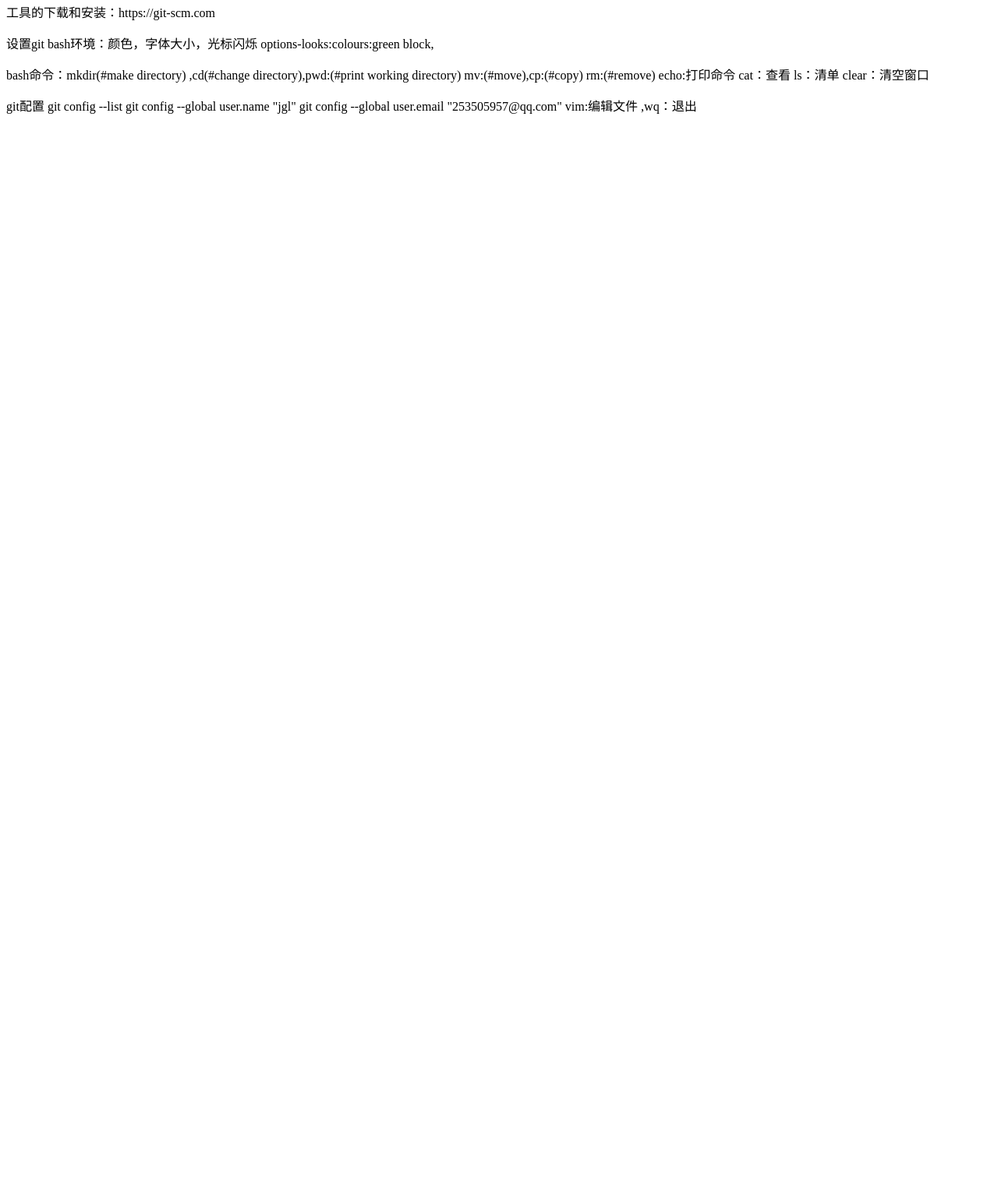
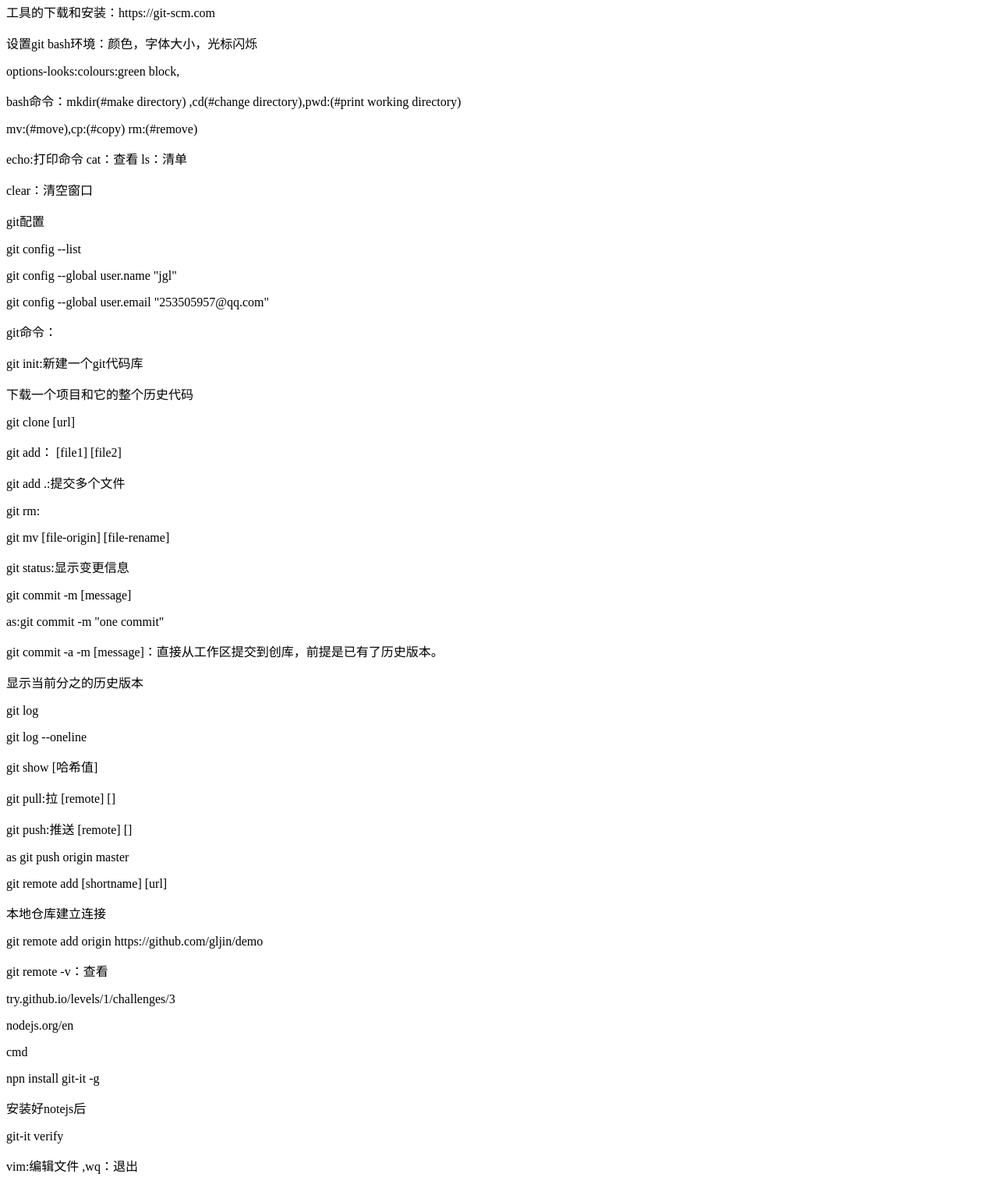
Before and after one commit to gljin/github_demo, a plain HTML site: page index.html in a window 1280 px wide. Shown: the part 287-1797 px from the top of the page at 78% size. Before the commit the page ends 800 px from the top, so only its background shows below. Drawn offline with Linux system fonts and the light colour scheme.

Commit message:
git命令

```diff
--- a/index.html
+++ b/index.html
@@ -13,20 +13,51 @@
 
     <div>
       <p>工具的下载和安装：https://git-scm.com</p>
-      设置git bash环境：颜色，字体大小，光标闪烁
-      options-looks:colours:green block,
-      <p>bash命令：mkdir(#make directory) ,cd(#change directory),pwd:(#print working directory)
-        mv:(#move),cp:(#copy) rm:(#remove)
-        echo:打印命令 cat：查看 ls：清单
-        clear：清空窗口
-      </p>
-      <p>
-      git配置
-        git config --list
-        git config --global  user.name "jgl"
-        git config --global user.email "253505957@qq.com"
+     <p> 设置git bash环境：颜色，字体大小，光标闪烁</p>
+      <p>options-looks:colours:green block,</p>
+      <p>bash命令：mkdir(#make directory) ,cd(#change directory),pwd:(#print working directory)</p>
+       <p> mv:(#move),cp:(#copy) rm:(#remove)</p>
+       <p> echo:打印命令 cat：查看 ls：清单</p>
+       <p> clear：清空窗口</p>
+      <p> git配置</p>
+         <p> git config --list</p>
+         <p>git config --global  user.name "jgl"</p>
+         <p>git config --global user.email "253505957@qq.com" </p>
+        <p>git命令：<p>
+      git init:新建一个git代码库</p>
+        <p> 下载一个项目和它的整个历史代码</p>
+         <p>git clone [url]</p>
+         <p>git add： [file1] [file2]</p>
+        <p>git add .:提交多个文件</p>
+        <p>git rm:</p>
+       <p> git mv [file-origin] [file-rename]</p>
+        <p>git status:显示变更信息</p>
+        <p>git commit -m [message]</p>
+          <p>as:git commit -m "one commit"</p>
+       <p> git commit -a -m [message]：直接从工作区提交到创库，前提是已有了历史版本。</p>
+        <p>显示当前分之的历史版本</p>
+        <p>git log </p>
+        <p>git log --oneline</p>
+        <p>git show [哈希值]</p>
+        <p>git pull:拉 [remote] []</p>
+      <p>  git push:推送 [remote]	[]</p>
+        <p>as git push origin master</p>
 
-        vim:编辑文件 ,wq：退出
+        <p>git remote add [shortname] [url]</p>
+       <p> 本地仓库建立连接</p>
+       <p> git remote add origin https://github.com/gljin/demo</p>
+
+        <p>git remote -v：查看</p>
+
+        <p>try.github.io/levels/1/challenges/3</p>
+
+       <p> nodejs.org/en</p>
+       <p> cmd</p>
+       <p> npn install git-it -g</p>
+
+      <p>  安装好notejs后</p>
+       <p> git-it verify</p>
+        <p>vim:编辑文件 ,wq：退出
       </p>
     </div>
   </body>
```
